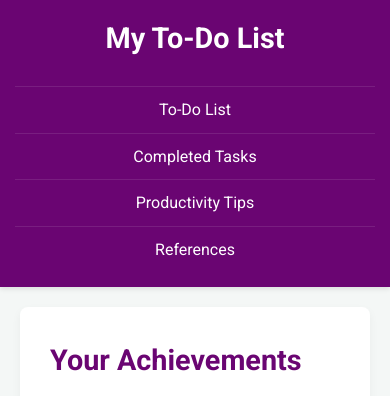
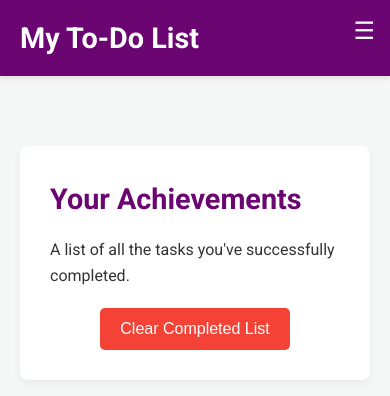
Before and after one commit to pdmoura/TEST, a plain HTML site: page completed-tasks.html in a window 390 px wide. Shown: the top 396 px of the page. Drawn offline with Linux system fonts and the light colour scheme.

Commit message:
Add hamburger menu functionality and improve script loading
- Implemented a hamburger menu button for navigation on smaller screens.
- Updated script loading to use 'defer' for better performance.
- Cleaned up CSS comments and improved formatting for readability.

```diff
--- a/completed-tasks.html
+++ b/completed-tasks.html
@@ -16,6 +16,7 @@
       <div class="logo">
         <a href="index.html">My To-Do List</a>
       </div>
+      <button id="menu"></button>
       <ul>
         <li><a href="index.html">To-Do List</a></li>
         <li><a href="completed-tasks.html">Completed Tasks</a></li>
@@ -48,7 +49,7 @@
     <p>&copy; 2025 My To-Do List App. All rights reserved.</p>
   </footer>
 
-  <script src="script.js"></script>
+  <script src="script.js" defer></script>
 </body>
 
 </html>
--- a/script.js
+++ b/script.js
@@ -140,6 +140,16 @@ document.addEventListener('DOMContentLoaded', () => {
         });
     }
 
+    // Hamburger menu functionality
+    const hamButton = document.querySelector("#menu");
+    const navigation = document.querySelector("nav ul"); // Target the ul directly
+
+    if (hamButton && navigation) { // Check if elements exist before adding event listener
+        hamButton.addEventListener("click", () => {
+            navigation.classList.toggle("open");
+            hamButton.classList.toggle("open");
+        });
+    }
 
     // Initial render when pages load
     renderTasks(); // Always try to render main tasks
--- a/style.css
+++ b/style.css
@@ -6,9 +6,11 @@
 }
 
 body {
-    font-family: 'Roboto', sans-serif; /* Example Google Font */
+    font-family: 'Roboto', sans-serif;
+    /* Example Google Font */
     line-height: 1.6;
-    background-color: #f4f7f6; /* Light background */
+    background-color: #f4f7f6;
+    /* Light background */
     color: #333;
 }
 
@@ -20,14 +22,19 @@ body {
 
 /* Color Palette Variables */
 :root {
-    --primary-color: #6a0572;   /* Deep Purple */
-    --secondary-color: #ab47bc; /* Medium Purple */
-    --accent-color: #efcf69;    /* Gold/Yellow for highlights */
+    --primary-color: #6a0572;
+    /* Deep Purple */
+    --secondary-color: #ab47bc;
+    /* Medium Purple */
+    --accent-color: #efcf69;
+    /* Gold/Yellow for highlights */
     --text-color: #333;
     --light-grey: #f4f7f6;
     --dark-grey: #555;
-    --success-color: #4CAF50;   /* Green for completed tasks */
-    --danger-color: #f44336;    /* Red for clear/delete actions */
+    --success-color: #4CAF50;
+    /* Green for completed tasks */
+    --danger-color: #f44336;
+    /* Red for clear/delete actions */
 }
 
 /* Header & Navigation */
@@ -35,7 +42,7 @@ header {
     background-color: var(--primary-color);
     color: #fff;
     padding: 15px 0;
-    box-shadow: 0 2px 5px rgba(0,0,0,0.1);
+    box-shadow: 0 2px 5px rgba(0, 0, 0, 0.1);
 }
 
 nav {
@@ -80,10 +87,12 @@ section {
     padding: 30px;
     margin-bottom: 25px;
     border-radius: 8px;
-    box-shadow: 0 4px 10px rgba(0,0,0,0.05);
+    box-shadow: 0 4px 10px rgba(0, 0, 0, 0.05);
 }
 
-h1, h2, h3 {
+h1,
+h2,
+h3 {
     color: var(--primary-color);
     margin-bottom: 15px;
 }
@@ -115,15 +124,18 @@ h1, h2, h3 {
 }
 
 #add-task-button:hover {
-    background-color: #8e24aa; /* Darker secondary color */
+    background-color: #8e24aa;
+    /* Darker secondary color */
 }
 
-#task-list, #completed-tasks-list {
+#task-list,
+#completed-tasks-list {
     list-style: none;
     padding: 0;
 }
 
-#task-list li, #completed-tasks-list li {
+#task-list li,
+#completed-tasks-list li {
     background-color: var(--light-grey);
     padding: 15px;
     margin-bottom: 10px;
@@ -140,7 +152,8 @@ h1, h2, h3 {
     color: var(--dark-grey);
 }
 
-#task-list li.completed { /* Class added by JS for completed tasks on the main list */
+#task-list li.completed {
+    /* Class added by JS for completed tasks on the main list */
     text-decoration: line-through;
     color: var(--dark-grey);
     border-left-color: var(--success-color);
@@ -151,7 +164,8 @@ h1, h2, h3 {
     margin-right: 15px;
 }
 
-#task-list li button, #completed-tasks-list li button {
+#task-list li button,
+#completed-tasks-list li button {
     background-color: var(--danger-color);
     color: white;
     border: none;
@@ -160,7 +174,8 @@ h1, h2, h3 {
     cursor: pointer;
     font-size: 0.9em;
     transition: background-color 0.3s ease;
-    margin-left: 8px; /* Spacing between buttons */
+    margin-left: 8px;
+    /* Spacing between buttons */
 }
 
 #task-list li .complete-button {
@@ -179,42 +194,58 @@ h1, h2, h3 {
     border-radius: 5px;
     cursor: pointer;
     font-size: 1em;
-    display: block; /* Make it a block element */
-    margin: 20px auto 0 auto; /* Center it below the list */
+    display: block;
+    /* Make it a block element */
+    margin: 20px auto 0 auto;
+    /* Center it below the list */
     transition: background-color 0.3s ease;
 }
 
 .clear-button:hover {
-    background-color: #d32f2f; /* Darker red */
+    background-color: #d32f2f;
+    /* Darker red */
 }
 
 /* Hero Section */
-.hero-section, .motivation-section, .tips-hero {
+.hero-section,
+.motivation-section,
+.tips-hero {
     display: flex;
-    flex-wrap: wrap; /* Allows wrapping on smaller screens */
+    flex-wrap: wrap;
+    /* Allows wrapping on smaller screens */
     align-items: center;
     gap: 30px;
     text-align: center;
 }
 
-.hero-section .hero-text, .motivation-section .motivation-text, .tips-hero {
-    flex: 1; /* Takes available space */
-    min-width: 300px; /* Minimum width before wrapping */
+.hero-section .hero-text,
+.motivation-section .motivation-text,
+.tips-hero {
+    flex: 1;
+    /* Takes available space */
+    min-width: 300px;
+    /* Minimum width before wrapping */
 }
 
-.hero-section img, .motivation-section img, .productivity-tips-list .tip-card img {
+.hero-section img,
+.motivation-section img,
+.productivity-tips-list .tip-card img {
     max-width: 100%;
     height: auto;
     border-radius: 8px;
-    object-fit: cover; /* Ensures image covers area without distortion */
-    flex: 1; /* Takes available space */
-    min-width: 300px; /* Minimum width before wrapping */
+    object-fit: cover;
+    /* Ensures image covers area without distortion */
+    flex: 1;
+    /* Takes available space */
+    min-width: 300px;
+    /* Minimum width before wrapping */
 }
 
 /* Productivity Tips Page */
 .productivity-tips-list {
     display: grid;
-    grid-template-columns: repeat(auto-fit, minmax(300px, 1fr)); /* Responsive grid */
+    grid-template-columns: repeat(auto-fit, minmax(300px, 1fr));
+    /* Responsive grid */
     gap: 25px;
 }
 
@@ -228,7 +259,7 @@ h1, h2, h3 {
 
 .tip-card:hover {
     transform: translateY(-5px);
-    box-shadow: 0 8px 20px rgba(0,0,0,0.1);
+    box-shadow: 0 8px 20px rgba(0, 0, 0, 0.1);
 }
 
 .tip-card h3 {
@@ -239,7 +270,8 @@ h1, h2, h3 {
 
 .tip-card img {
     max-width: 100%;
-    height: 200px; /* Fixed height for consistency */
+    height: 200px;
+    /* Fixed height for consistency */
     object-fit: cover;
     border-radius: 5px;
 }
@@ -254,18 +286,68 @@ footer {
     margin-top: 30px;
 }
 
+
+#menu {
+    font-size: 1.5rem;
+    border: 0;
+    background: none;
+    color: #000;
+    position: absolute;
+    /* Position it absolutely within the header or nav for control */
+    right: 15px;
+    top: 17px;
+    /* Make sure it's visible only on smaller screens */
+    display: none;
+    cursor: pointer;
+    z-index: 100;
+    /* Ensure it's above other content */
+}
+
+#menu::before {
+    content: "☰";
+    /* Hamburger icon */
+    color: var(--light-grey);
+}
+
+#menu.open::before {
+    content: "🆇";
+    /* Close icon when menu is open */
+}
+
+
+
+
+
 /* Responsive Design (Media Queries) */
 @media (max-width: 768px) {
-    nav {
-        flex-direction: column;
-        align-items: flex-start;
-        padding: 0 15px;
+
+    /* Display the hamburger menu button on small screens */
+    #menu {
+        display: block;
     }
 
+    /* The crucial change: Apply 'open' class directly to 'ul' */
+    nav ul.open {
+        /* This now means: a <ul> element that has the class 'open' AND is inside a <nav> */
+        display: flex;
+        /* Show the navigation links */
+    }
+
+    /* Keep the original hiding rule for nav ul */
     nav ul {
+        display: none;
         margin-top: 15px;
         flex-direction: column;
         width: 100%;
+        background-color: var(--primary-color);
+        position: absolute;
+        top: 60px;
+        /* Adjust based on your header's height */
+        left: 0;
+        padding: 10px 0;
+        box-shadow: 0 2px 5px rgba(0, 0, 0, 0.1);
+        z-index: 99;
+        /* Ensure it's below the button but above content */
     }
 
     nav ul li {
@@ -277,13 +359,21 @@ footer {
     nav ul li a {
         display: block;
         padding: 10px 0;
-        border-top: 1px solid rgba(255,255,255,0.1);
+        border-top: 1px solid rgba(255, 255, 255, 0.1);
     }
 
     .logo {
-        width: 100%;
-        text-align: center;
-        padding-bottom: 10px;
+        width: auto;
+        /* Adjust logo width for better positioning */
+        text-align: left;
+        padding-bottom: 0;
+        /* Remove padding if not needed */
+    }
+
+    /* Ensure the main content doesn't get covered by the absolute positioned nav */
+    main.container {
+        padding-top: 70px;
+        /* Adjust based on your header/nav height */
     }
 
     .todo-input-section .input-group {
@@ -294,17 +384,20 @@ footer {
         width: 100%;
     }
 
-    .hero-section, .motivation-section {
+    .hero-section,
+    .motivation-section {
         flex-direction: column;
         text-align: center;
     }
 
-    .hero-section img, .motivation-section img {
+    .hero-section img,
+    .motivation-section img {
         width: 100%;
     }
 
     .productivity-tips-list {
-        grid-template-columns: 1fr; /* Single column on small screens */
+        grid-template-columns: 1fr;
+        /* Single column on small screens */
     }
 }
 
@@ -317,13 +410,15 @@ footer {
         font-size: 1.4em;
     }
 
-    #task-list li, #completed-tasks-list li {
+    #task-list li,
+    #completed-tasks-list li {
         flex-direction: column;
         align-items: flex-start;
         padding: 10px;
     }
 
-    #task-list li button, #completed-tasks-list li button {
+    #task-list li button,
+    #completed-tasks-list li button {
         margin-top: 10px;
         width: 100%;
         margin-left: 0;
```
Also changed, not shown: index.html (+2 -1 lines), productivity-tips.html (+2 -1 lines), references.html (+2 -1 lines).
